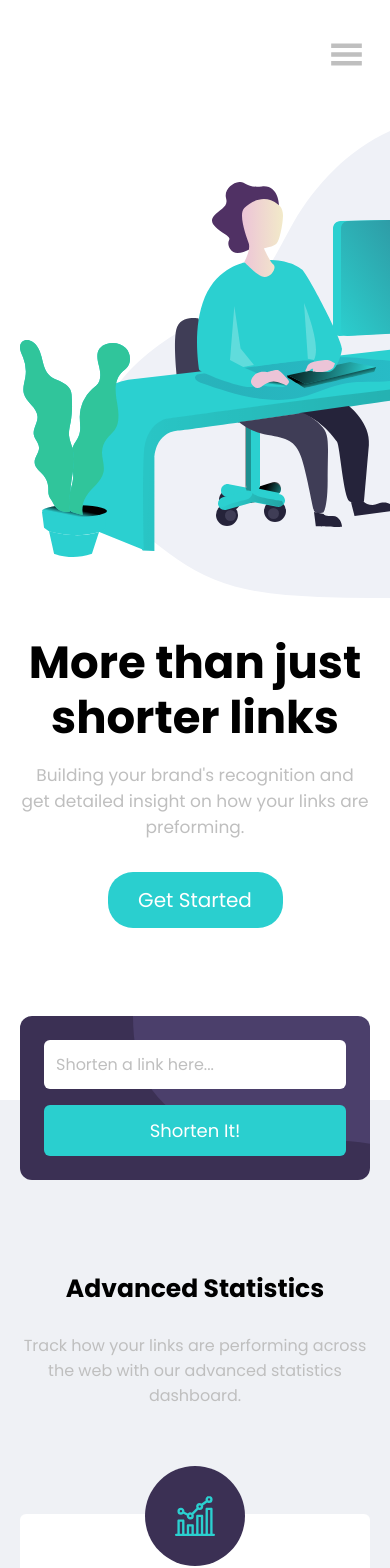
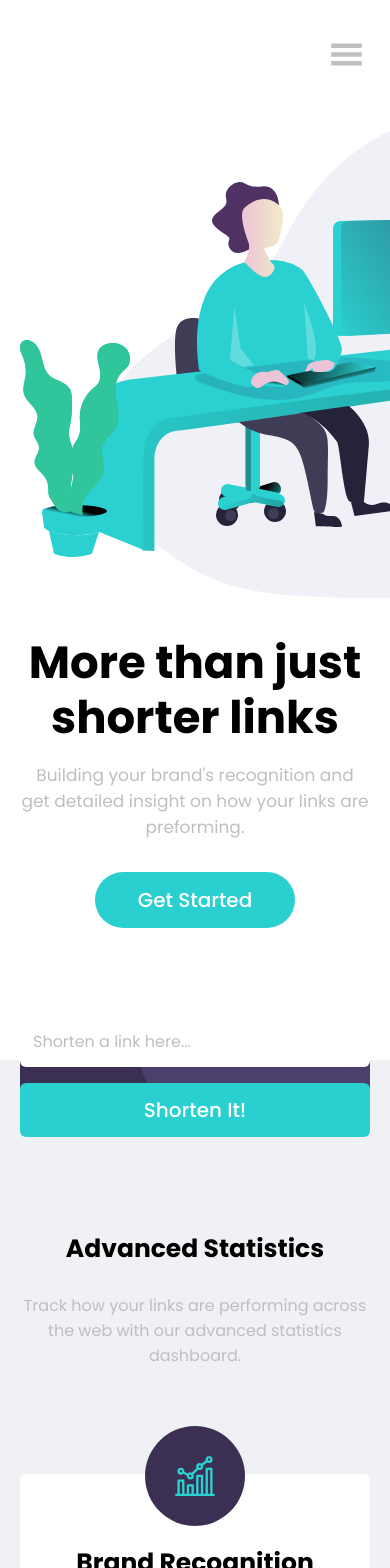
Before and after one commit to tomazi15/url-shortening-landing-page, a React (Create React App) app: page / in a window 390 px wide. Shown: the top 1568 px of the page. Built offline with nearby package versions, Linux system fonts and the light colour scheme; some icons are missing.

Commit message:
feat(): adding desktop responsivnes to shorten form componwnt

```diff
--- a/src/components/App.module.scss
+++ b/src/components/App.module.scss
@@ -13,4 +13,10 @@
 
     background-color: $color-light-gray;
   }
+
+  @media (min-width: $tablet-view) {
+    &__test {
+      top: 90%;
+    }
+  }
 }
--- a/src/components/PageHeader/PageHeader.module.scss
+++ b/src/components/PageHeader/PageHeader.module.scss
@@ -36,7 +36,6 @@
     text-align: start;
 
     margin-left: toRem(145);
-    // margin-right: toRem(145);
 
     &__text {
       margin-right: toRem(-300);
--- a/src/components/ShortenForm/ShortenForm.module.scss
+++ b/src/components/ShortenForm/ShortenForm.module.scss
@@ -6,7 +6,6 @@
   flex-direction: column;
 
   margin: toRem(88) toRem(20);
-  padding: toRem(24);
 
   background-image: url("../../images/bg-shorten-mobile.svg");
   background-repeat: no-repeat;
@@ -20,7 +19,7 @@
     font-size: toRem(16);
     color: $color-gray;
 
-    padding: toRem(12);
+    padding: toRem(13);
     margin-bottom: toRem(16);
 
     border-radius: toRem(6);
@@ -30,4 +29,25 @@
   &__input::placeholder {
     color: $color-gray;
   }
+
+  @media (min-width: $tablet-view) {
+    flex-direction: row;
+    justify-content: space-between;
+    margin: toRem(88) toRem(165);
+    padding: toRem(56);
+
+    background-image: url("../../images/bg-shorten-desktop.svg");
+    background-repeat: no-repeat;
+    background-color: $color-dark-violet;
+    background-position: top right;
+
+    &__input {
+      margin: 0;
+      width: 74%;
+    }
+
+    button {
+      width: 19%;
+    }
+  }
 }
--- a/src/components/partials/Button/Button.module.scss
+++ b/src/components/partials/Button/Button.module.scss
@@ -2,23 +2,24 @@
 @import "../../../scss/variables.scss";
 
 .buttonRound {
-  width: 50%;
+  width: toRem(200);
   padding: toRem(13) toRem(0);
 
   font-family: $poppins-font;
   font-size: toRem(20);
+  font-weight: 500;
   background-color: $color-cyan;
   color: $color-white;
   border: none;
-  border-radius: toRem(25);
+  border-radius: toRem(50);
 }
 
 .buttonSquare {
-  width: 100%;
   padding: toRem(12) toRem(0);
 
   font-family: $poppins-font;
-  font-size: toRem(18);
+  font-size: toRem(20);
+  font-weight: 500;
   background-color: $color-cyan;
   color: $color-white;
   border: none;
```
